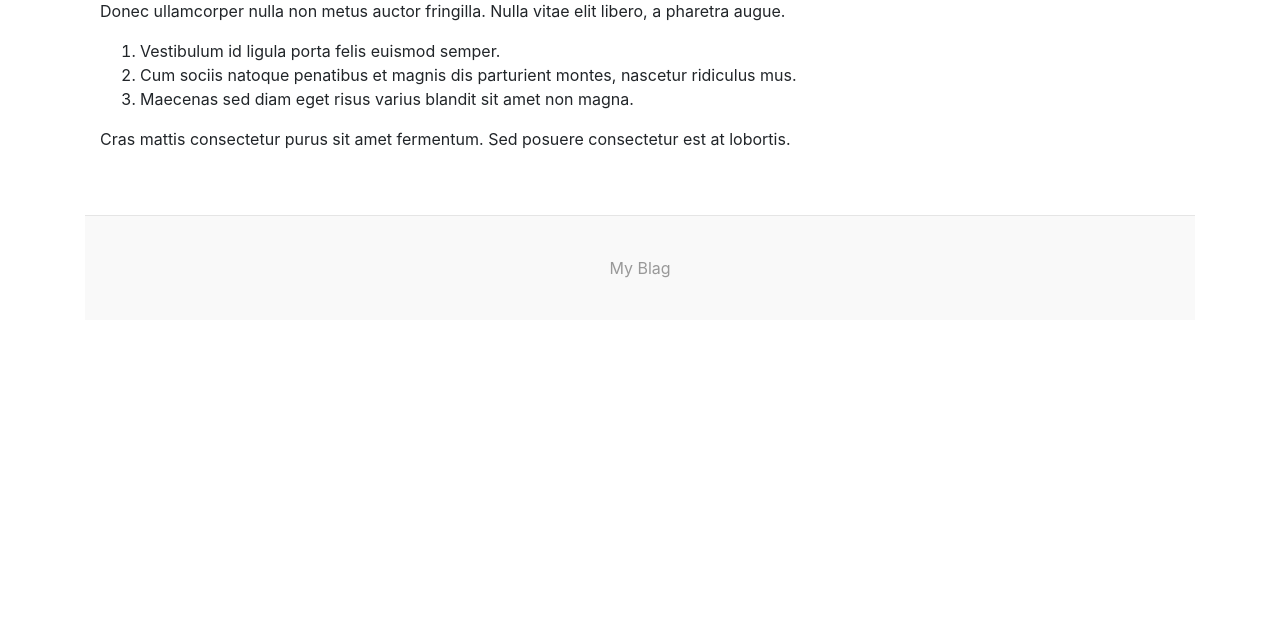
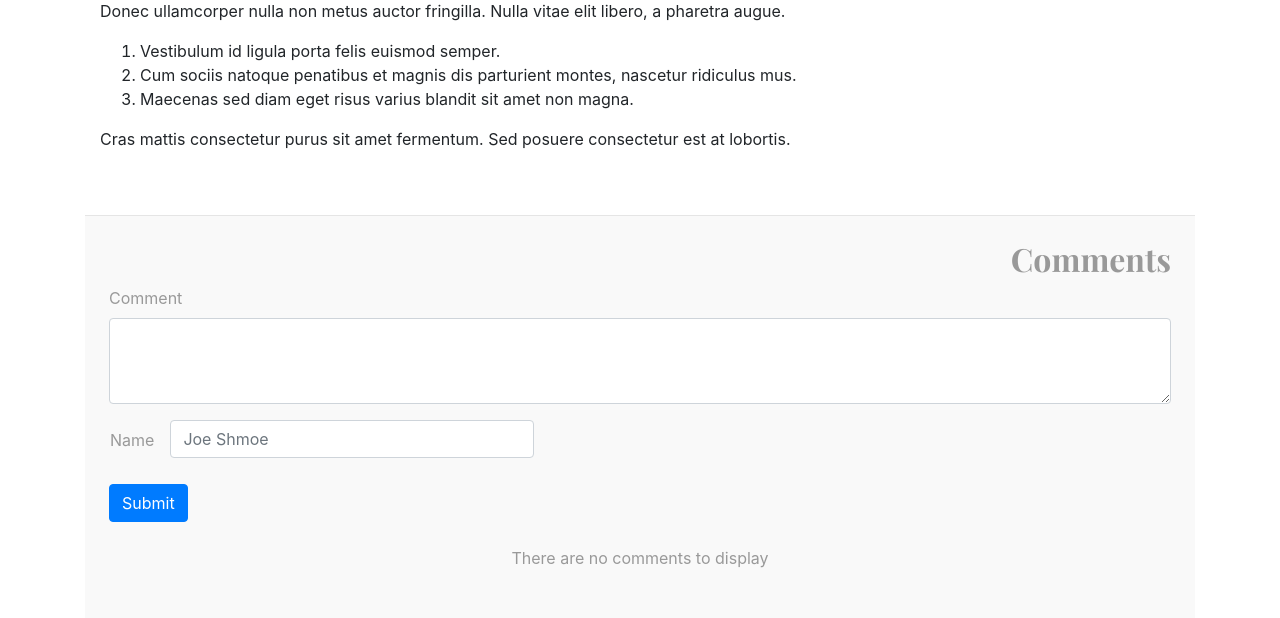
Before and after one commit to buckldav/ap-cs-django1, a Django app: page / in a window 1280 px wide. Shown: the part 1458-2076 px from the top of the page. Before the commit the page ends 1736 px from the top, so only its background shows below. Run offline with Django 3.2, Linux system fonts and the light colour scheme; some libraries are stand-ins or nearby versions.

Commit message:
Comments form

```diff
--- a/src/templates/index.html
+++ b/src/templates/index.html
@@ -86,7 +86,19 @@
 
 </main><!-- /.container -->
 
-<footer class="blog-footer">
-  <p>My Blag</p>
+<footer class="blog-footer p-4">
+  <h2 class="display text-right">Comments</h2>
+  <form class="text-left">
+    <div class="form-group">
+      <label for="comment-textarea">Comment</label>
+      <textarea class="form-control" id="comment-textarea" rows="3"></textarea>
+    </div>
+    <div class="form-group row">
+      <label for="comment-name" class="mx-2 p-2">Name</label>
+      <input class="form-control col-sm-4" id="comment-name" placeholder="Joe Shmoe">
+    </div>
+    <button type="submit" class="btn btn-primary">Submit</button>
+  </form>
+  <p class="my-4 text-center">There are no comments to display</p>
 </footer>
 {% endblock content %}
```
